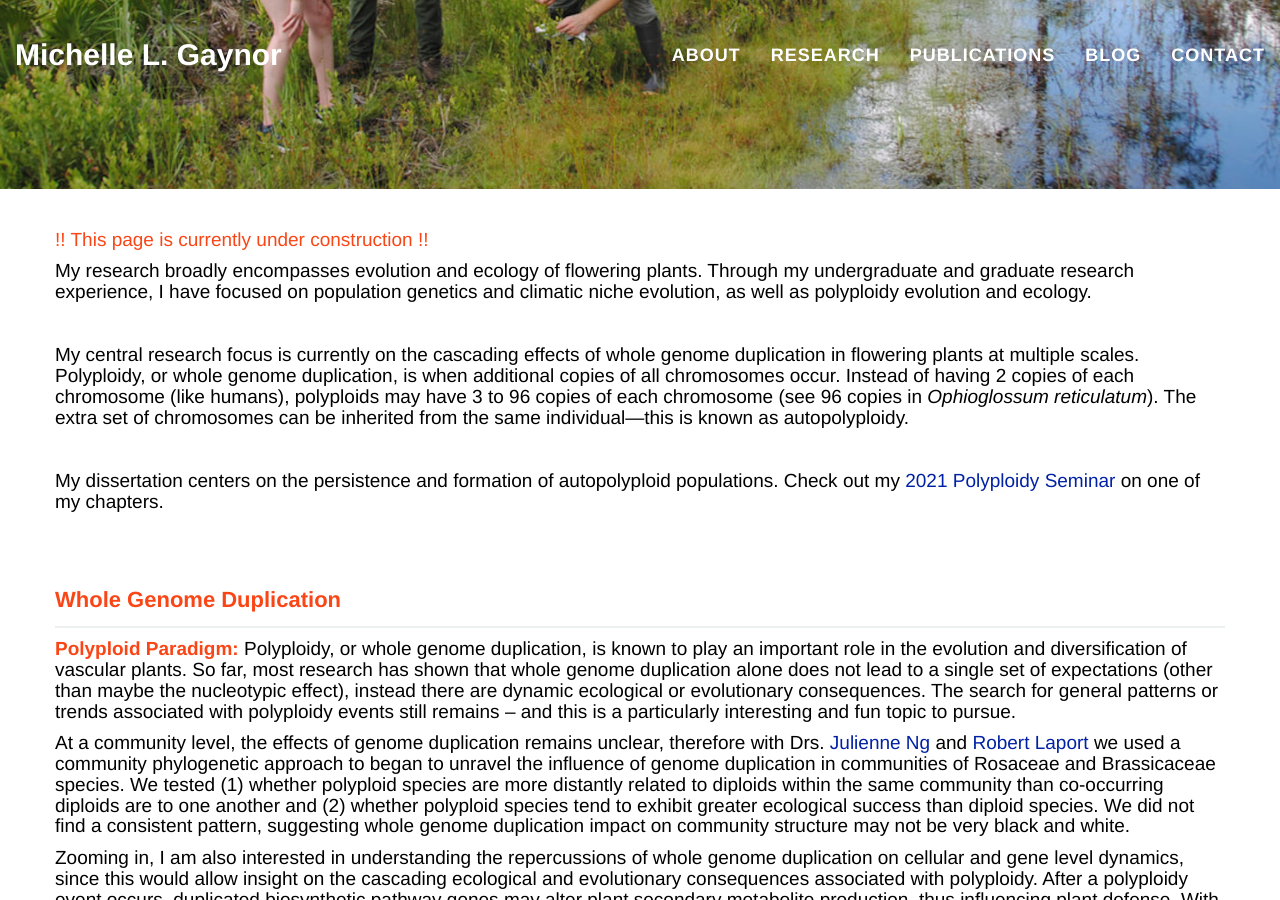
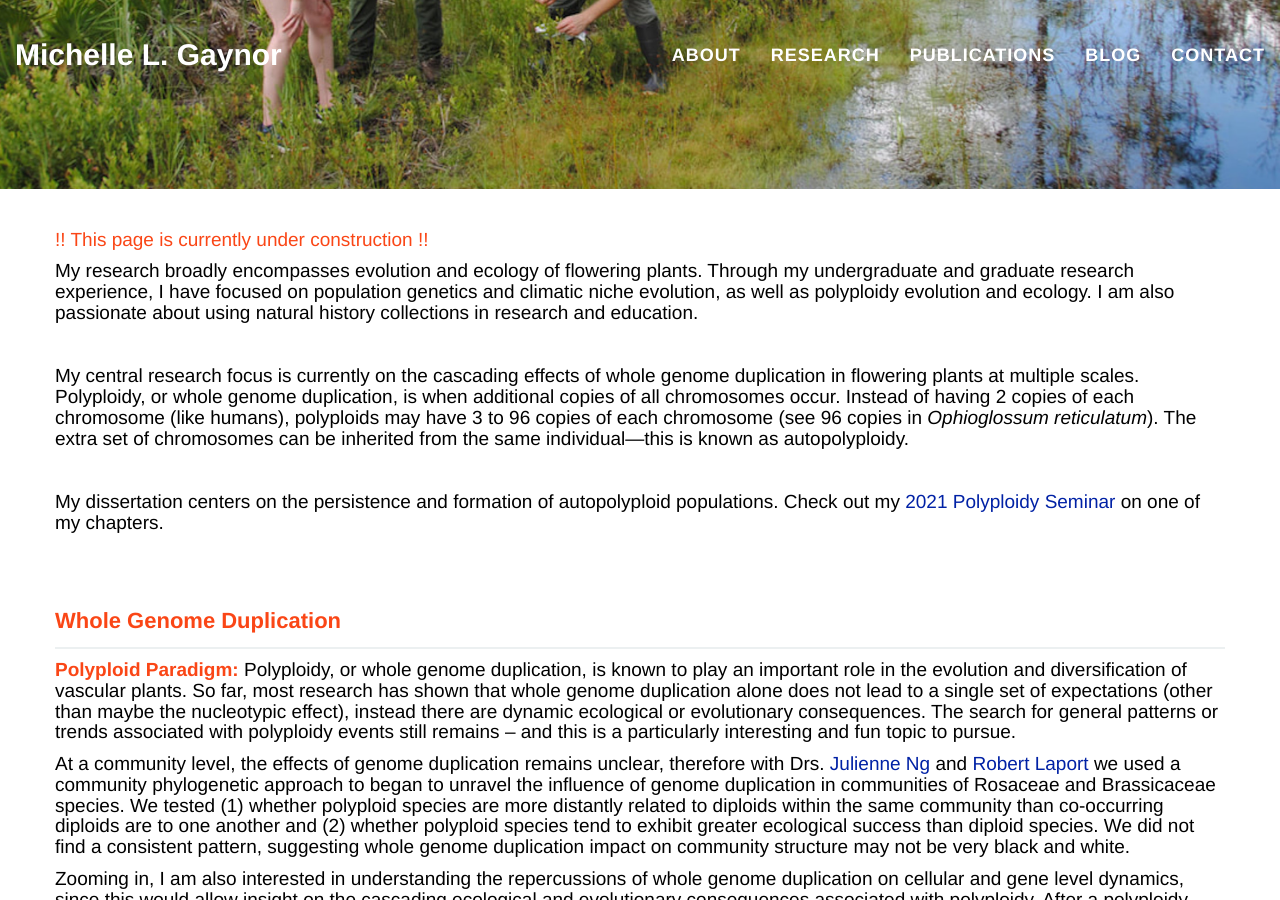
Before and after one commit to mgaynor1/mgaynor1.github.io, a Jekyll site: the page built from research.html, in a window 1280 px wide and 900 px high, scrolled down 261 px. Built offline with Jekyll 4.4.1, drawn with Linux system fonts in a browser that asks for light colours; nearby versions of some CDN libraries; some of the changed text lies outside the part shown.

Commit message:
minor changes

```diff
--- a/research.html
+++ b/research.html
@@ -10,7 +10,7 @@ background: '/img/bg-research.jpg'
 	<div class = "container">
 		<div class="row">
 			<h4 style= " text-transform: none; font-weight: 400;"> !! This page is currently under construction !! </h4>
-		    		<h4 style= "color: #000000; text-transform: none; font-weight: 400;"> My research broadly encompasses evolution and ecology of flowering plants. Through my undergraduate and graduate research experience, I have focused on population genetics and climatic niche evolution, as well as polyploidy evolution and ecology.</h4>
+		    		<h4 style= "color: #000000; text-transform: none; font-weight: 400;"> My research broadly encompasses evolution and ecology of flowering plants. Through my undergraduate and graduate research experience, I have focused on population genetics and climatic niche evolution, as well as polyploidy evolution and ecology. I am also passionate about using natural history collections in research and education.</h4>
 		    		<br>
 		    		<h4 style= "color: #000000; text-transform: none; font-weight: 400;"> My central research focus is currently on the cascading effects of whole genome duplication in flowering plants at multiple scales. Polyploidy, or whole genome duplication, is when additional copies of all chromosomes occur. Instead of having 2 copies of each chromosome (like humans), polyploids may have 3 to 96 copies of each chromosome (see 96 copies in <i>Ophioglossum reticulatum</i>). The extra set of chromosomes can be inherited from the same individual—this is known as autopolyploidy. </h4>
 		    		<br>
@@ -32,7 +32,7 @@ background: '/img/bg-research.jpg'
 		    		we used a community phylogenetic approach to began to unravel the influence of genome duplication in communities of Rosaceae and Brassicaceae species. We tested (1) whether polyploid species are more distantly related to diploids
 		    	    within the same community than co-occurring diploids are to one another and (2) whether polyploid species tend to exhibit greater ecological success than diploid species. We did not find a consistent pattern, suggesting whole genome duplication impact on community structure may not be very black and white.
 		  			</h4>
-		  			<h4 style= "color: #000000; text-transform: none; font-weight: 400;"> Zooming in, I am also interested in understanding the repercussions of whole genome duplication on cellular and gene level dynamics, since this would allow insight on the cascading ecological and evolutionary consequences associated with polyploidy. After a polyploidy event occurs, duplicated biosynthetic pathway genes may alter plant secondary metabolite production, thus influencing plant defense. With Simone Lim-Hing and Chase Mason, we investigated how polyploidy affects the composition and abundance of all classes of secondary metabolites in non-cultivated species. Again, we found that no consistent effect.
+		  			<h4 style= "color: #000000; text-transform: none; font-weight: 400;"> Zooming in, I am also interested in understanding the repercussions of whole genome duplication on cellular and gene level dynamics, since this would allow insight on the cascading ecological and evolutionary consequences associated with polyploidy. After a polyploidy event occurs, duplicated biosynthetic pathway genes may alter plant secondary metabolite production, thus influencing plant defense. With Simone Lim-Hing and Dr. Chase Mason, we investigated how polyploidy affects the composition and abundance of all classes of secondary metabolites in non-cultivated species. Again, we found that no consistent effect.
 					</h4>
 					<br>
 					<br>
```
